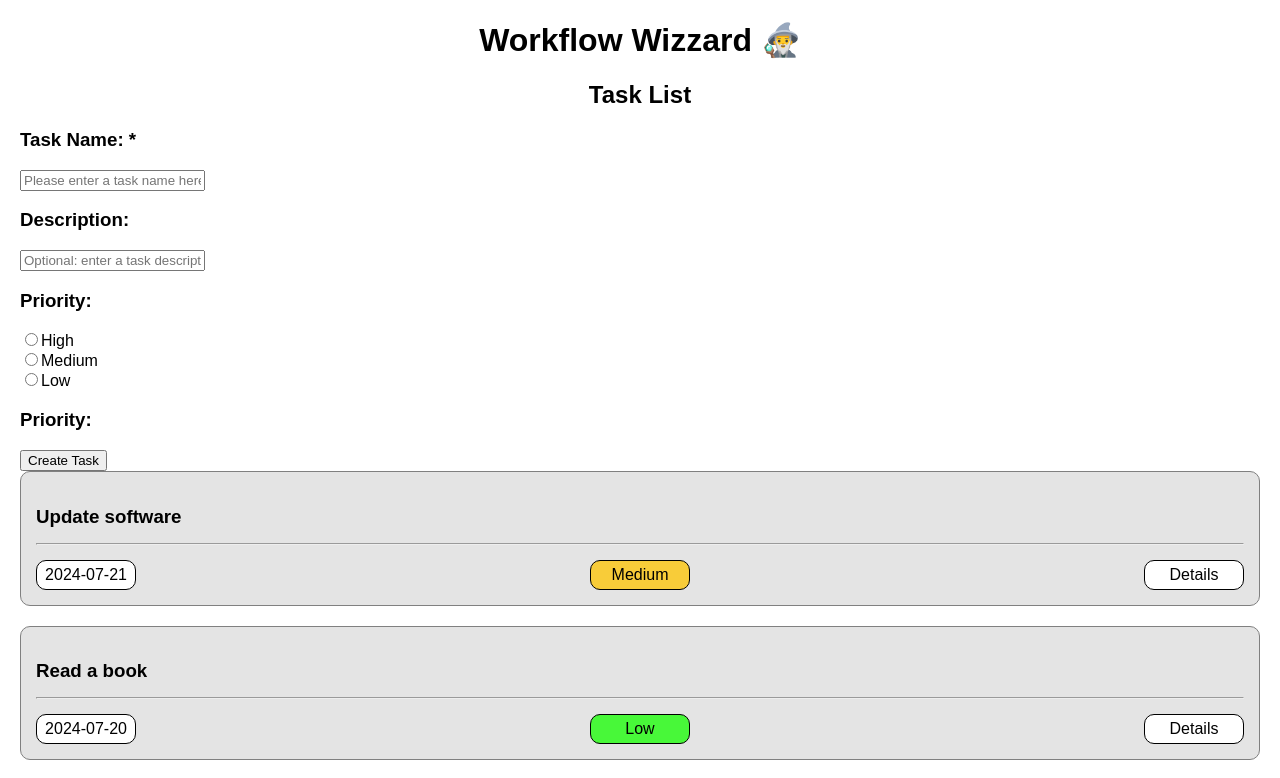
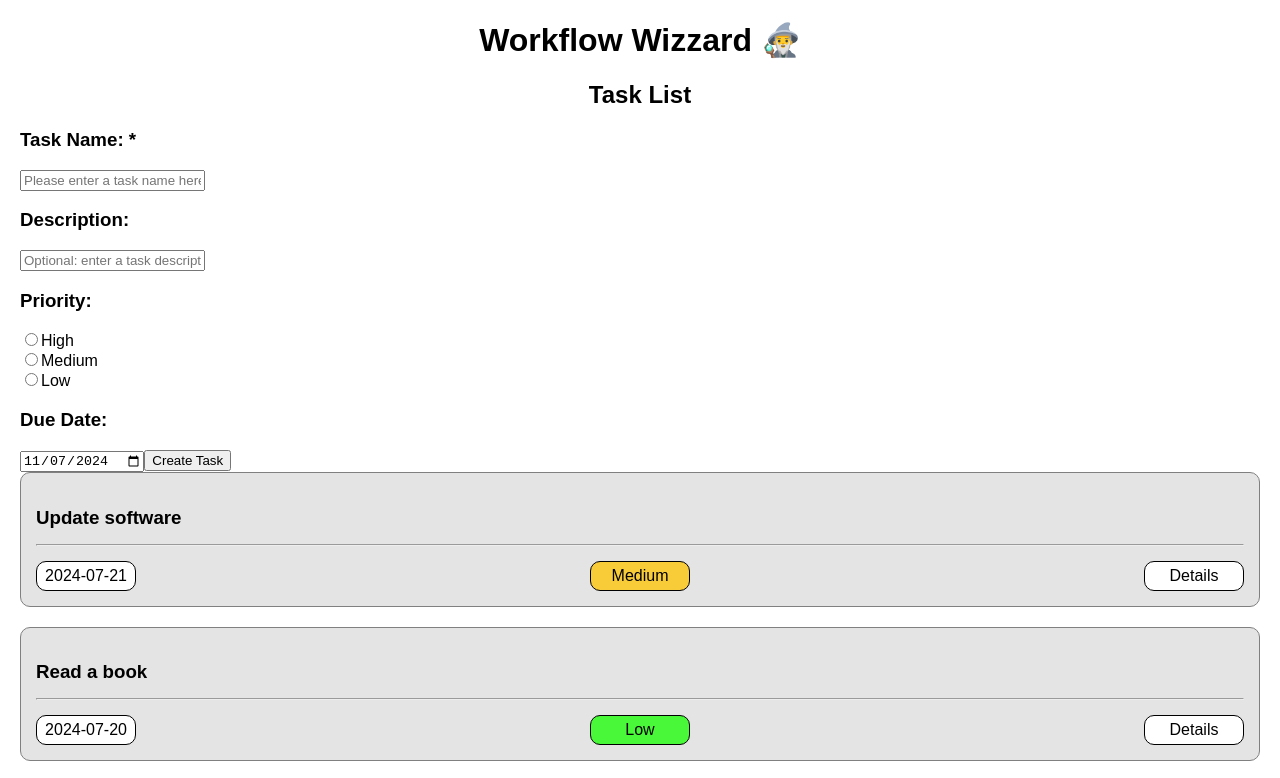
Before and after one commit to juliabellmann/workflow-wizard, a Next.js app: page / in a window 1280 px wide. Shown: the top 778 px of the page. Built offline with nearby package versions, Linux system fonts and the light colour scheme.

Commit message:
add date input

```diff
--- a/components/TaskForm.js
+++ b/components/TaskForm.js
@@ -1,3 +1,6 @@
+import { useState } from "react";
+
+// Definieren der optionen für priority
 const priorityOptions = [
     { id: "priority1", value: "High", label: "High" },
     { id: "priority2", value: "Medium", label: "Medium" },
@@ -5,6 +8,10 @@ const priorityOptions = [
   ];
 
 export default function TaskForm() {
+
+    // Initialisieren des Due Date mit aktuellem Datum
+    const [dueDate, setDueDate] = useState(new Date().toISOString().split("T")[0]);
+
     return (
         <>
             <label htmlFor="title"><h3>Task Name: *</h3></label>
@@ -29,7 +36,9 @@ export default function TaskForm() {
                 ))}
             </section>
 
-            <label htmlFor="dueDate"><h3>Priority:</h3></label>
+            <label htmlFor="dueDate"><h3>Due Date:</h3></label>
+            {/* onChange: Aktualisiert den Zustand "dueDate", wenn der Nutzer ein neues Datum wählt */}
+            <input type="date" id="dueDate" name="dueDate" value={dueDate} onChange={(e) => setDueDate(e.target.value)} />
 
             <button type="submit">Create Task</button>
         </>
```
